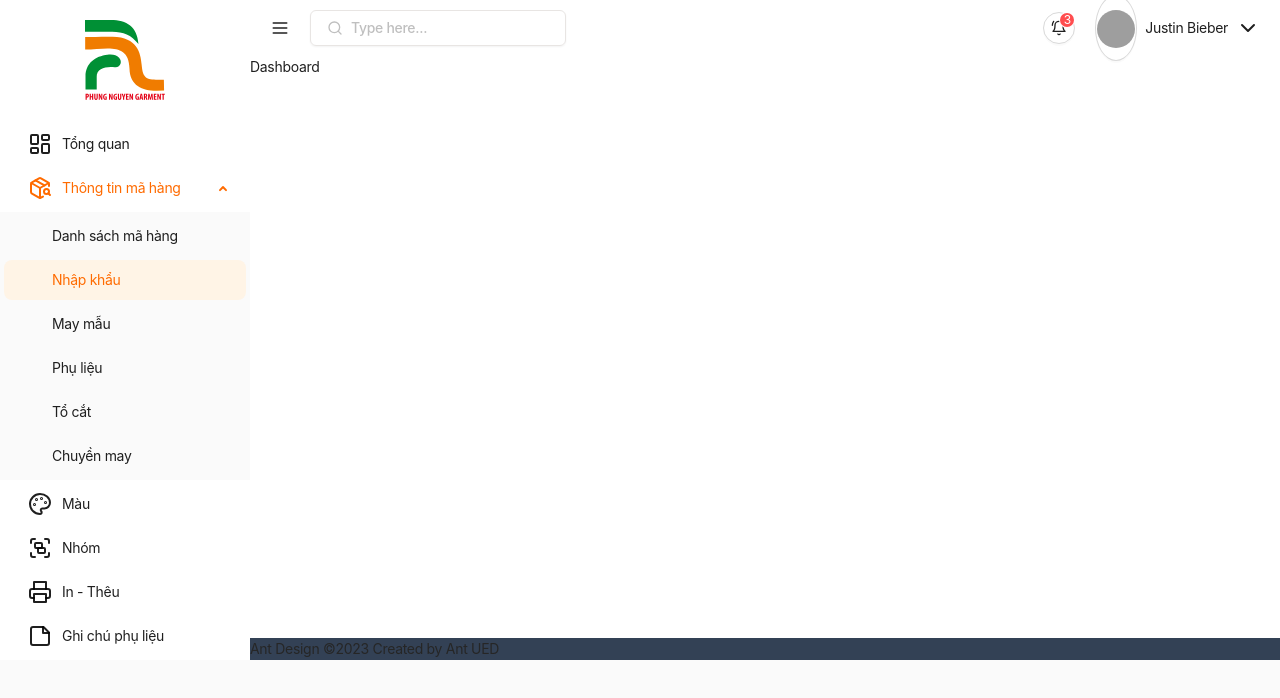
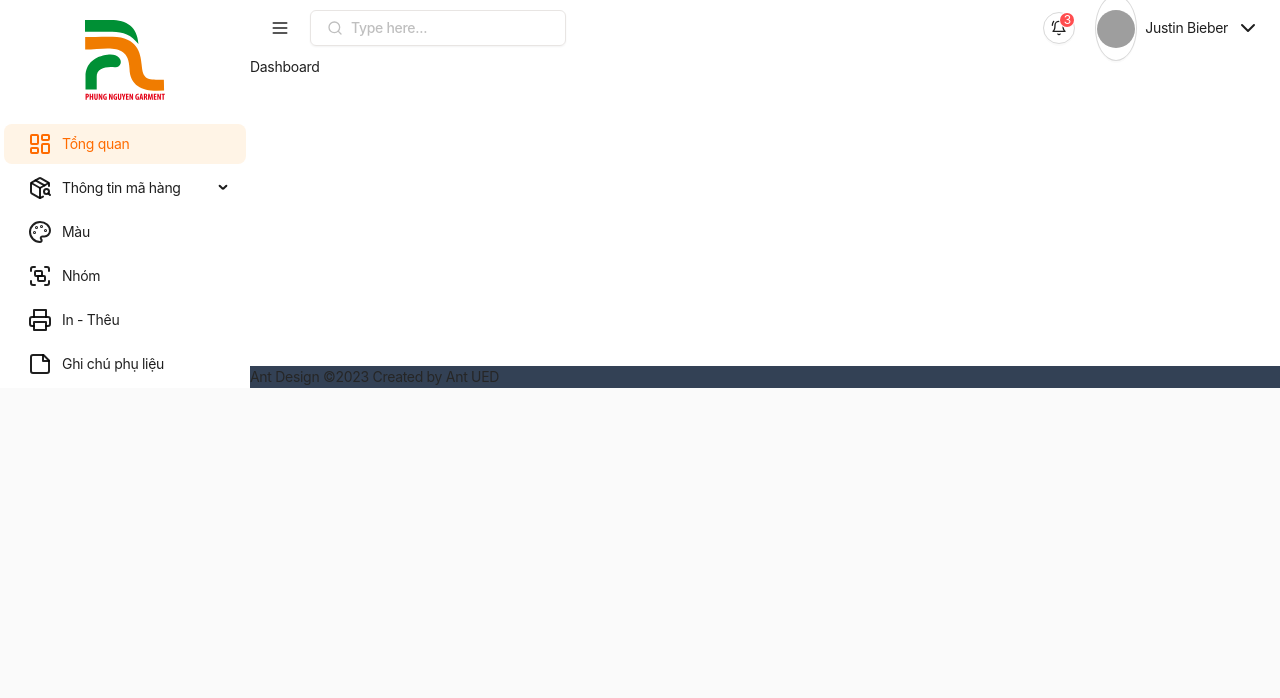
Before and after one commit to PHUNGNGUYEN-GARMENT/vite-phungnguyen-management-webapp, a React (Vite) app: page /dashboard in a window 1280 px wide. Shown: the top 698 px of the page. Built offline with nearby package versions, Linux system fonts and the light colour scheme; grey boxes are pictures that could not be loaded.

Commit message:
feat: fixed select menu item

```diff
--- a/src/App.tsx
+++ b/src/App.tsx
@@ -1,4 +1,4 @@
-import { Route, Routes } from 'react-router-dom'
+import { Navigate, Route, Routes } from 'react-router-dom'
 import Main from './components/layout/Main'
 import routes from './constants/route'
 import SignIn from './pages/auth/SignIn'
@@ -11,6 +11,7 @@ function App() {
         <Route path='/sign-up' element={<SignUp />} />
         <Route path='/sign-in' element={<SignIn />} />
         <Route element={<Main />}>
+          <Route path='/' element={<Navigate to='dashboard' replace />} />
           {routes.map((route) => {
             return (
               <Route key={route.key} path={route.path} element={<route.component />}>
--- a/src/components/layout/Main.tsx
+++ b/src/components/layout/Main.tsx
@@ -5,7 +5,6 @@ import themeConfig from '~/theme/antd-theme.config'
 import Footer from './Footer'
 import Header from './Header'
 import SideNav from './SideNav'
-import routes from '~/constants/route'
 
 const { Sider, Header: AntHeader, Content } = Layout
 
@@ -13,7 +12,6 @@ const Main: React.FC = () => {
   const [breakpoint, setBreakpoint] = useState(false)
   const [openDrawer, setOpenDrawer] = useState(false)
   const [collapsed, setCollapsed] = useState(false)
-  const [keys, setkeys] = useState<string[]>([`${routes[0].key}`])
 
   return (
     <ConfigProvider theme={themeConfig}>
@@ -35,7 +33,7 @@ const Main: React.FC = () => {
             }}
           >
             <Sider trigger={null} className=''>
-              <SideNav keys={keys} setKeys={setkeys} />
+              <SideNav />
             </Sider>
           </Layout>
         </Drawer>
@@ -52,7 +50,7 @@ const Main: React.FC = () => {
           width={250}
           className=''
         >
-          <SideNav keys={keys} setKeys={setkeys} />
+          <SideNav />
         </Sider>
         <Layout className=''>
           <AntHeader className='h-fit p-0'>
--- a/src/components/layout/SideNav.tsx
+++ b/src/components/layout/SideNav.tsx
@@ -1,16 +1,11 @@
-// import { useState } from "react";
 import { Menu, MenuProps } from 'antd'
-import React from 'react'
+import React, { useEffect, useState } from 'react'
 import { Link, useLocation } from 'react-router-dom'
-// import { useLocation } from 'react-router-dom'
 import logo from '~/assets/logo.svg'
 import routes from '~/constants/route'
 import { cn } from '~/lib/utils'
 
-interface SideNavProps extends React.HTMLAttributes<HTMLElement> {
-  keys: string[]
-  setKeys: (keys: string[]) => void
-}
+interface SideNavProps extends React.HTMLAttributes<HTMLElement> {}
 
 type MenuItem = Required<MenuProps>['items'][number]
 
@@ -27,14 +22,6 @@ function getItem(
     label
   } as MenuItem
 }
-
-// const items: MenuItem[] = [
-//   getItem('Option 1', '1', <PieChartOutlined />),
-//   getItem('Option 2', '2', <DesktopOutlined />),
-//   getItem('User', 'sub1', <UserOutlined />, [getItem('Tom', '3'), getItem('Bill', '4'), getItem('Alex', '5')]),
-//   getItem('Team', 'sub2', <TeamOutlined />, [getItem('Team 1', '6'), getItem('Team 2', '8')]),
-//   getItem('Files', '9', <FileOutlined />)
-// ]
 
 const SideItem = (path: string, name: string) => {
   return (
@@ -58,40 +45,40 @@ const items: MenuItem[] = routes.map((route) => {
 })
 
 // eslint-disable-next-line no-empty-pattern
-const SideNav = ({ keys, setKeys }: SideNavProps) => {
-  // eslint-disable-next-line @typescript-eslint/no-unused-vars
+const SideNav = ({}: SideNavProps) => {
   const { pathname } = useLocation()
-  // const {
-  //   token: { colorBgContainer }
-  // } = theme.useToken()
+  const [keys, setKeys] = useState<string>(pathname)
 
-  // useEffect(() => {
-  //   console.log(keys)
-  // }, [keys])
+  useEffect(() => {
+    setKeys(pathname)
+  }, [])
+
+  const getSubKeysFromPath = (path: string): string[] => {
+    for (const route of routes) {
+      if (route.childs) {
+        for (const child of route.childs) {
+          if (child.path === path) {
+            return [`${route.key}`]
+          }
+        }
+      }
+    }
+    return ['']
+  }
 
   return (
     <div className={cn('bg-white')}>
-      <div className='relative flex justify-center py-5'>
+      <Link onClick={() => setKeys(routes[0].path)} to={routes[0].path} className='relative flex justify-center py-5'>
         <img src={logo} alt='logo' className='h-10 w-10 object-contain lg:h-20 lg:w-20' />
-      </div>
-      {/* <Menu>
-        {routes.map((route) => {
-          // const isActive = pathname === route.path
-          return (
-            <Menu.Item key={route.key} className='' icon={<route.icon size={20} className={cn('bg-primary')} />}>
-              <Link to={route.path} className=''>
-                <span>{route.name}</span>
-              </Link>
-            </Menu.Item>
-          )
-        })}
-      </Menu> */}
+      </Link>
       <Menu
         mode='inline'
-        defaultSelectedKeys={['2']}
-        defaultOpenKeys={['sub1']}
-        // defaultSelectedKeys={keys}
-        onSelect={(info) => setKeys(info.selectedKeys)}
+        // defaultSelectedKeys={[pathname]}
+        defaultOpenKeys={getSubKeysFromPath(pathname)}
+        selectedKeys={[keys]}
+        activeKey={keys}
+        selectable
+        onSelect={(info) => setKeys(info.selectedKeys[0])}
         style={{ height: '100%', borderRight: 0 }}
         items={items}
       />
--- a/src/constants/route.ts
+++ b/src/constants/route.ts
@@ -25,62 +25,68 @@ import ProductList from '~/pages/ProductList'
 import Sewing from '~/pages/Sewing'
 
 const routes = [
-  { key: '0', path: 'dashboard', name: 'Tổng quan', component: Dashboard, icon: LayoutDashboard },
+  { key: '/dashboard', path: '/dashboard', name: 'Tổng quan', component: Dashboard, icon: LayoutDashboard },
   {
-    key: 'sub1',
-    path: 'product',
+    key: '1',
+    path: '/product-info',
     name: 'Thông tin mã hàng',
     component: Outlet,
     icon: PackageSearch,
     childs: [
       {
-        key: '1',
-        path: '/product/product-list',
+        key: '/product-info/product-list',
+        path: '/product-info/product-list',
         name: 'Danh sách mã hàng',
         component: ProductList,
         icon: ClipboardList
       },
       {
-        key: '2',
-        path: '/product/importation',
+        key: '/product-info/importation',
+        path: '/product-info/importation',
         name: 'Nhập khẩu',
         component: Importation,
         icon: Import
       },
       {
-        key: '3',
-        path: '/product/sewings',
+        key: '/product-info/sewings',
+        path: '/product-info/sewings',
         name: 'May mẫu',
         component: Sewing,
         icon: Aperture
       },
       {
-        key: '4',
-        path: '/product/accessories',
+        key: '/product-info/accessories',
+        path: '/product-info/accessories',
         name: 'Phụ liệu',
         component: Accessory,
         icon: PersonStanding
       },
       {
-        key: '5',
-        path: '/product/cutting',
+        key: '/product-info/cutting',
+        path: '/product-info/cutting',
         name: 'Tổ cắt',
         component: CuttingGroup,
         icon: Scissors
       },
       {
-        key: '6',
-        path: '/product/embroidered-delivery',
+        key: '/product-info/embroidered-delivery',
+        path: '/product-info/embroidered-delivery',
         name: 'Chuyền may',
         component: EmbroideredDelivery,
         icon: Import
       }
     ]
   },
-  { key: '7', path: 'colors', name: 'Màu', component: Color, icon: Palette },
-  { key: '8', path: 'groups', name: 'Nhóm', component: Group, icon: GroupIcon },
-  { key: '9', path: 'print-in', name: 'In - Thêu', component: PrintIn, icon: Printer },
-  { key: '10', path: 'notion', name: 'Ghi chú phụ liệu', component: Notion, icon: StickyNote }
+  {
+    key: '/colors',
+    path: 'colors',
+    name: 'Màu',
+    component: Color,
+    icon: Palette
+  },
+  { key: '/groups', path: 'groups', name: 'Nhóm', component: Group, icon: GroupIcon },
+  { key: '/print-in', path: 'print-in', name: 'In - Thêu', component: PrintIn, icon: Printer },
+  { key: '/notion', path: 'notion', name: 'Ghi chú phụ liệu', component: Notion, icon: StickyNote }
 ]
 
 export default routes
```
